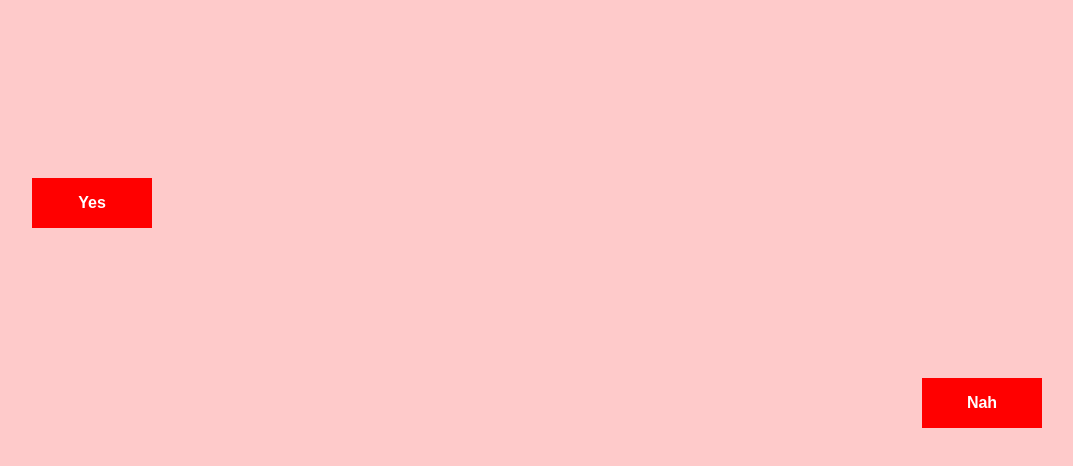
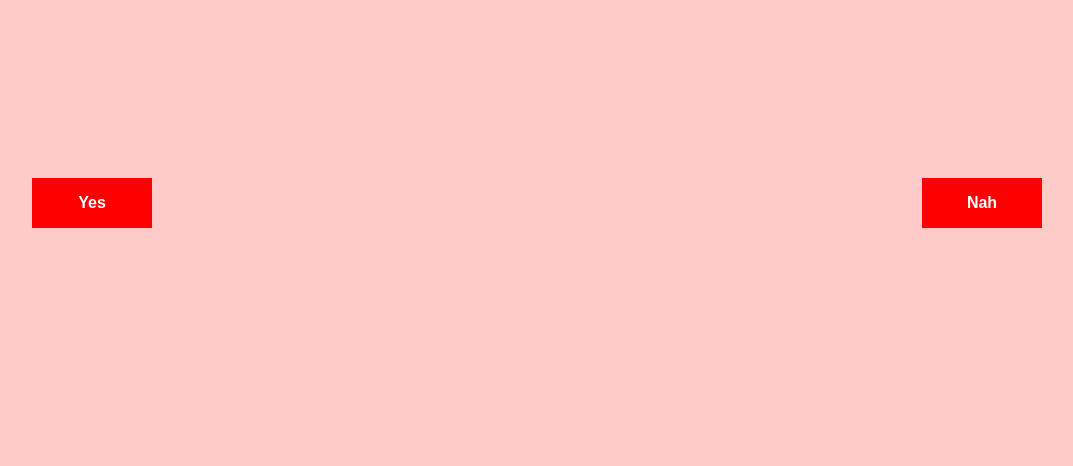
Before and after one commit to yuvii01/Date-, a plain HTML site: page index.html in a window 1280 px wide. Both pictures are taken after a click on the button "Nah". Shown: the part 322-788 px from the top of the page, without its empty margins (18-1091 px from the left). Drawn offline with nearby package versions, Linux system fonts and the light colour scheme.

Commit message:
Update index.html

```diff
--- a/index.html
+++ b/index.html
@@ -80,7 +80,7 @@ Up for a Pav Bhaji Date Aabha ?
                 }
               else if(count==1){
 
-div.style.top="700px";
+div.style.top="500px";
 div.style.right="220px";}
 else if(count ==2){
     div.style.top="100px";
```
